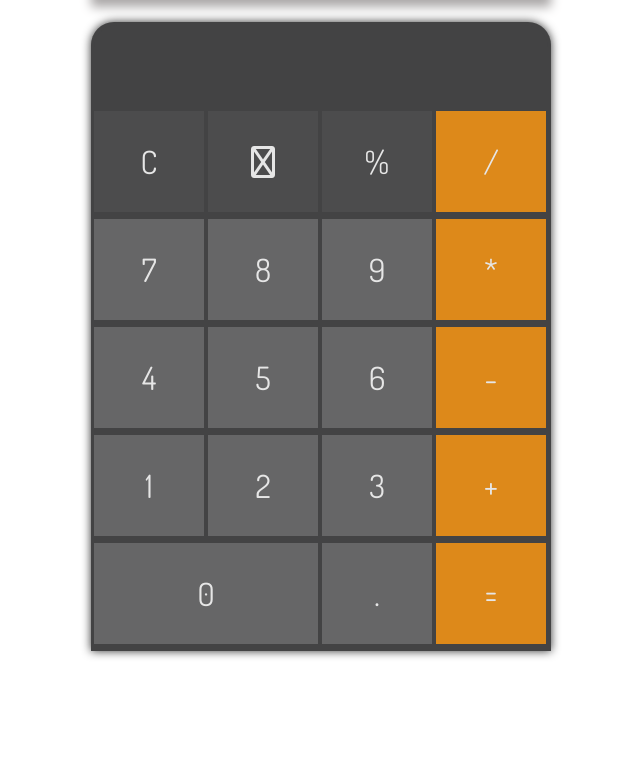
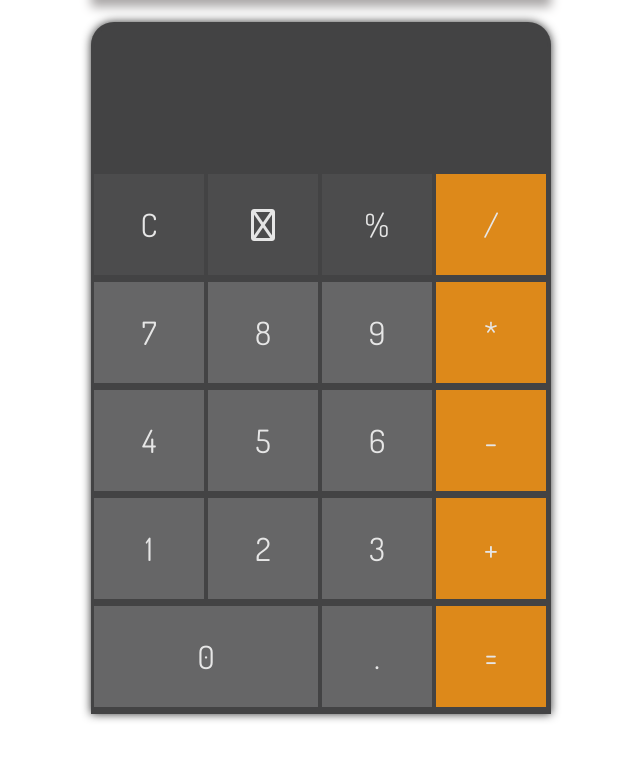
Before and after one commit to emaharramov/Calculator-App, a plain HTML site: page index.htm in a window 1280 px wide. Shown: the part 75-834 px from the top of the page, without its empty margins (319-959 px from the left). Before the commit the page ends 800 px from the top, so only its background shows below. Drawn offline with Linux system fonts and the light colour scheme.

Commit message:
style.css

```diff
--- a/style.css
+++ b/style.css
@@ -73,6 +73,7 @@ button:hover, #btn:hover, .btn1:hover, .btn2:hover {
     }
     #display {
         width: 100%;
+        height: 144px;
     }
     button {
         width: 110px;
```
